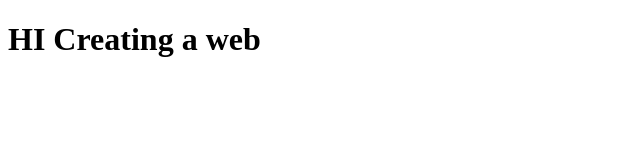
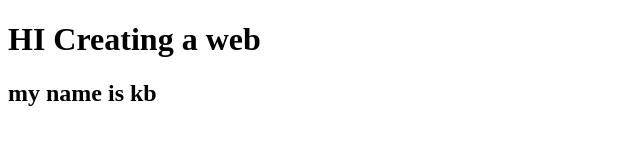
Before and after one commit to khadija-bash/coursera, a plain HTML site: page site/index.html in a window 1280 px wide. Shown: the whole page, without its empty margins (0-640 px from the left). Drawn offline with Linux system fonts and the light colour scheme.

Commit message:
Small Chnage.

```diff
--- a/site/index.html
+++ b/site/index.html
@@ -5,5 +5,6 @@
 </head>
 <body>
 <h1> HI Creating a web</h1>
+<h2> my name is kb </h2>
 </body>
 </html>
```
